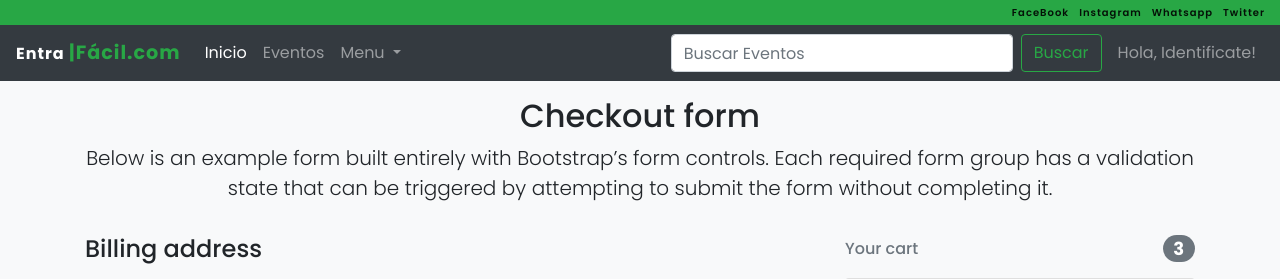
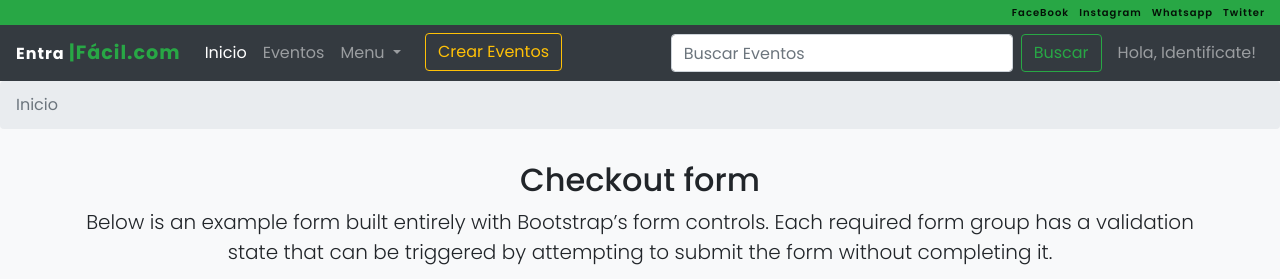
Before and after one commit to porrocas/entrafacil, a PHP site: page /comprar.php in a window 1280 px wide. Shown: the top 279 px of the page. Run offline with PHP 8.4, Linux system fonts and the light colour scheme.

Commit message:
[add] add header fixed

```diff
--- a/aboutUs.php
+++ b/aboutUs.php
@@ -33,6 +33,7 @@
     <script src="https://stackpath.bootstrapcdn.com/bootstrap/4.4.1/js/bootstrap.min.js"
         integrity="sha384-wfSDF2E50Y2D1uUdj0O3uMBJnjuUD4Ih7YwaYd1iqfktj0Uod8GCExl3Og8ifwB6" crossorigin="anonymous">
     </script>
+    <script src="./js/navFixed.js"></script>
 </body>
 
 </html>
--- a/comprar.php
+++ b/comprar.php
@@ -22,6 +22,7 @@
 <body class="bg-light">
 
     <?php include('./views/header.php') ?>
+    <?php include('./views/present.php') ?>
     <?php include('./views/pagos.php') ?>
 
     <!--JS-->
@@ -34,5 +35,6 @@
     <script src="https://stackpath.bootstrapcdn.com/bootstrap/4.4.1/js/bootstrap.min.js"
         integrity="sha384-wfSDF2E50Y2D1uUdj0O3uMBJnjuUD4Ih7YwaYd1iqfktj0Uod8GCExl3Og8ifwB6" crossorigin="anonymous">
     </script>
+    <script src="./js/navFixed.js"></script>
 </body>
 </head>
--- a/css/header.css
+++ b/css/header.css
@@ -22,3 +22,9 @@ nav .tituloLogo span{
     letter-spacing: 1px;
     font-weight: 600;
 }
+
+@media (max-width: 576px) {
+    .btnHeaderCrear{
+        margin-top: 10px;
+    }
+}
--- a/eventos.php
+++ b/eventos.php
@@ -40,6 +40,7 @@
     <script src="https://stackpath.bootstrapcdn.com/bootstrap/4.4.1/js/bootstrap.min.js"
         integrity="sha384-wfSDF2E50Y2D1uUdj0O3uMBJnjuUD4Ih7YwaYd1iqfktj0Uod8GCExl3Og8ifwB6" crossorigin="anonymous">
     </script>
+    <script src="./js/navFixed.js"></script>
 </body>
 
 </html>
--- a/index.php
+++ b/index.php
@@ -52,6 +52,7 @@
     <script src="https://stackpath.bootstrapcdn.com/bootstrap/4.4.1/js/bootstrap.min.js"
         integrity="sha384-wfSDF2E50Y2D1uUdj0O3uMBJnjuUD4Ih7YwaYd1iqfktj0Uod8GCExl3Og8ifwB6" crossorigin="anonymous">
     </script>
+    <script src="./js/navFixed.js"></script>
 </body>
 
 </html>
--- /dev/null
+++ b/js/navFixed.js
@@ -0,0 +1,9 @@
+const navFix = document.getElementById('navegadorFixed');
+
+function margenPresent(){
+    var alturaNav = navFix.clientHeight;
+    const present = document.getElementById('present');
+    present.style.marginTop = alturaNav + 'px';
+}
+
+margenPresent();
--- a/views/header.php
+++ b/views/header.php
@@ -1,4 +1,5 @@
 <!-- Image and text -->
+<div id="navegadorFixed" class="fixed-top">
     <nav id="navRedes" class="navbar navbar-light bg-success">
         <a class="navbar-brand" href="https://web.facebook.com/entra.facil.73">
             FaceBook
@@ -56,6 +57,9 @@
                                     <a class="dropdown-item" href="soporte.php">Soporte</a>
                                 </div>
                             </li>
+                            <li class="nav-item ml-3 btnHeaderCrear">
+                                <a class="btn btn-outline-warning" href="#" role="button">Crear Eventos</a>
+                            </li>
                         </ul>
                         ';
                     break;
@@ -81,6 +85,9 @@
                                     <div class="dropdown-divider"></div>
                                     <a class="dropdown-item" href="soporte.php">Soporte</a>
                                 </div>
+                            </li>
+                            <li class="nav-item ml-3 btnHeaderCrear">
+                                <a class="btn btn-outline-warning" href="#" role="button">Crear Eventos</a>
                             </li>
                         </ul>
                         ';
@@ -108,6 +115,9 @@
                                         <a class="dropdown-item" href="soporte.php">Soporte</a>
                                     </div>
                                 </li>
+                                <li class="nav-item ml-3 btnHeaderCrear">
+                                    <a class="btn btn-outline-warning" href="#" role="button">Crear Eventos</a>
+                                </li>
                             </ul>
                             ';
                         break;
@@ -133,6 +143,9 @@
                                     <div class="dropdown-divider"></div>
                                     <a class="dropdown-item" href="soporte.php">Soporte</a>
                                 </div>
+                                <li class="nav-item ml-3 btnHeaderCrear">
+                                    <a class="btn btn-outline-warning" href="#" role="button">Crear Eventos</a>
+                                </li>
                             </li>
                         </ul>
                         ';
@@ -151,3 +164,4 @@
             </form>
         </div>
     </nav>
+</div>
--- a/views/present.php
+++ b/views/present.php
@@ -10,7 +10,7 @@
     case 'index':
       echo
           '
-          <nav aria-label="breadcrumb">
+          <nav id="present" aria-label="breadcrumb">
               <ol class="breadcrumb">
                   <li class="breadcrumb-item active" aria-current="page">Inicio</li>
               </ol>
@@ -20,7 +20,7 @@
     case 'eventos':
       echo
           '
-          <nav aria-label="breadcrumb">
+          <nav id="present" aria-label="breadcrumb">
               <ol class="breadcrumb">
                   <li class="breadcrumb-item"><a href="index.php">Inicio</a></li>
                   <li class="breadcrumb-item active" aria-current="page">eventos</li>
@@ -31,7 +31,7 @@
     case 'aboutUs':
         echo
             '
-            <nav aria-label="breadcrumb">
+            <nav id="present" aria-label="breadcrumb">
                 <ol class="breadcrumb">
                     <li class="breadcrumb-item"><a href="index.php">Inicio</a></li>
                     <li class="breadcrumb-item active" aria-current="page">AboutUS</li>
@@ -42,7 +42,7 @@
     default:
         echo
             '
-            <nav aria-label="breadcrumb">
+            <nav id="present" aria-label="breadcrumb">
                 <ol class="breadcrumb">
                     <li class="breadcrumb-item active" aria-current="page">Inicio</li>
                 </ol>
```
Lines whose indentation alone changed are shown as unchanged.
